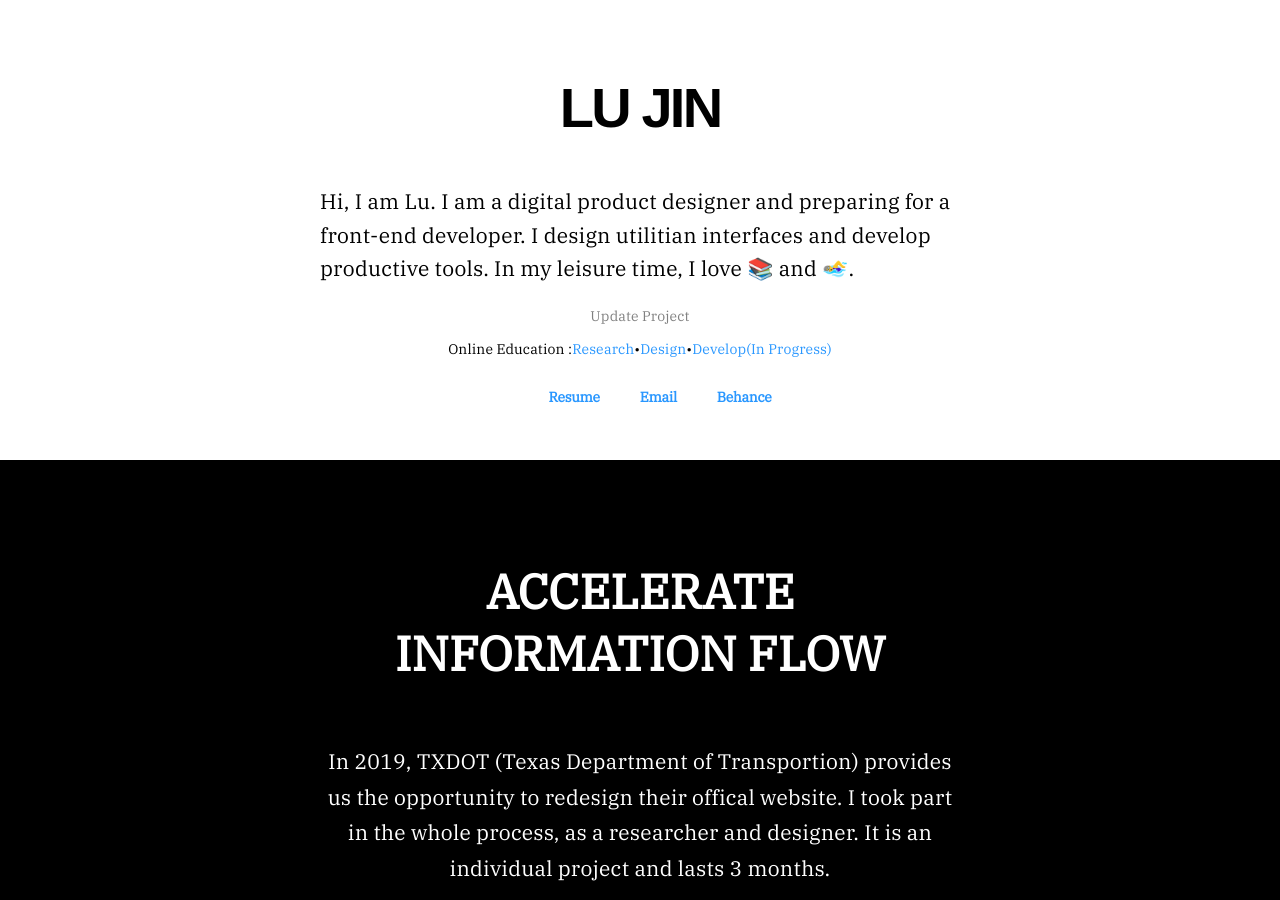
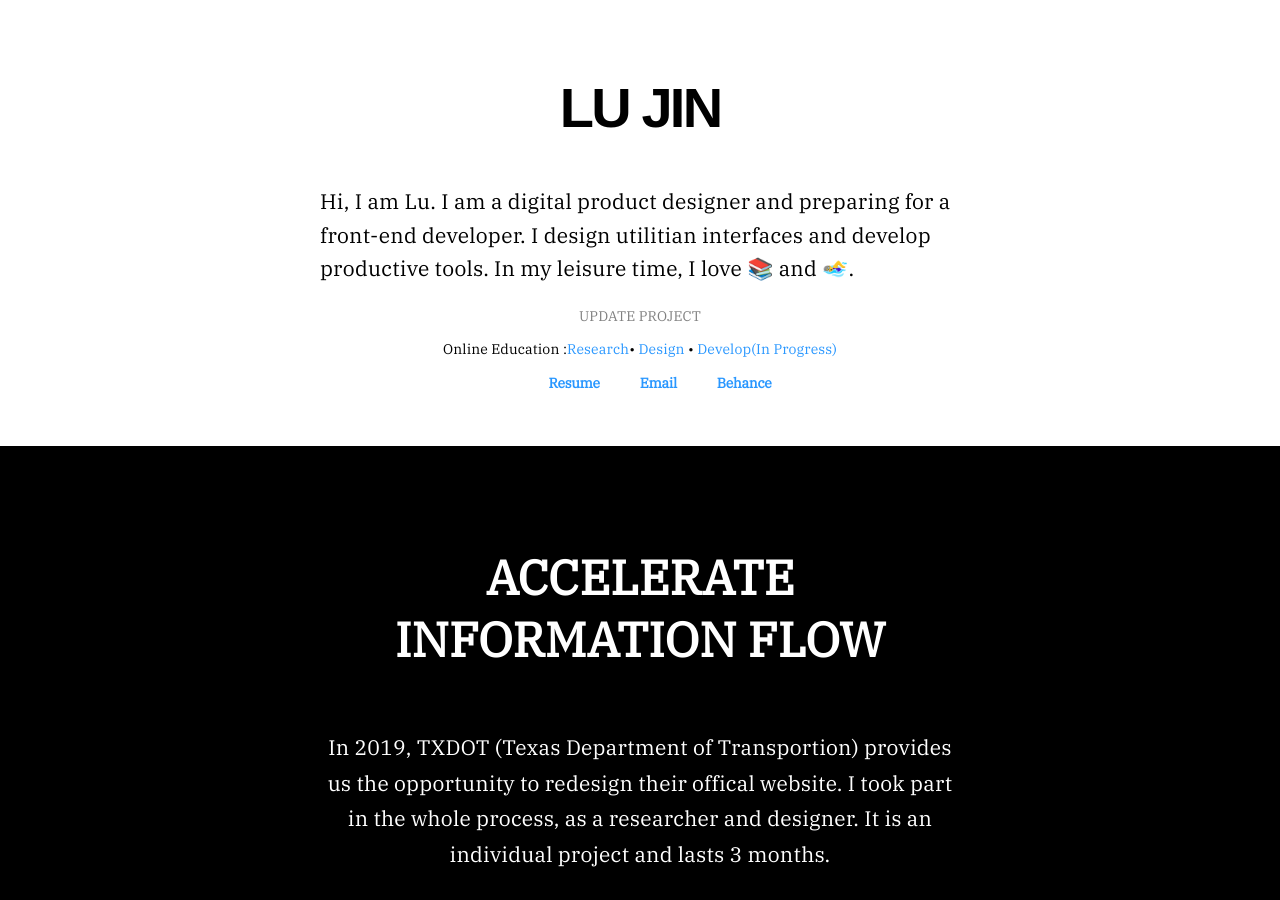
Before and after one commit to beforux/ShakeYourLove, a Jekyll site: the page index.html, which Jekyll copies as it is, in a window 1280 px wide and 900 px high. Built offline with Jekyll 4.4.1, drawn with Linux system fonts in a browser that asks for light colours.

Commit message:
Update index.html

```diff
--- a/index.html
+++ b/index.html
@@ -10,8 +10,8 @@
 	<header>
 		<h1 class="name">LU JIN</h1>
 		<p class="intro">Hi, I am Lu. I am a digital product designer and preparing for a front-end developer. I design utilitian interfaces and develop productive tools. In my leisure time, I love 📚 and 🏊‍♀️.</p>
-		<p class="update" style="color:grey" style="font-size:8px;margin:0px;padding:0px"> Update Project </p>
-		<p class="update">Online Education : <a href="https://docs.google.com/document/d/1hagld0uH07sxCJDbusst9ffL0jY6IHuew36RoCJu0HY/edit?usp=sharing">Research</a> &#x2022; <a href="https://www.behance.net/gallery/92765427/Online-Education"> Design</a>  &#x2022; <a href="#">Develop(In Progress)</a></p>
+		<p class="update" style="color:grey" style="font-size:8px;margin:0px;padding:0px"> UPDATE PROJECT </p>
+		<p class="update" style="margin:0px;padding:0px">Online Education : <a href="https://docs.google.com/document/d/1hagld0uH07sxCJDbusst9ffL0jY6IHuew36RoCJu0HY/edit?usp=sharing"> <span>Research </a> <span> &#x2022; <span> <a href="https://www.behance.net/gallery/92765427/Online-Education"> <span> Design<span> </a>  &#x2022;<span> <a href="#">Develop(In Progress) </a></p>
 	</header>
 
 	<div class="connection">
```
